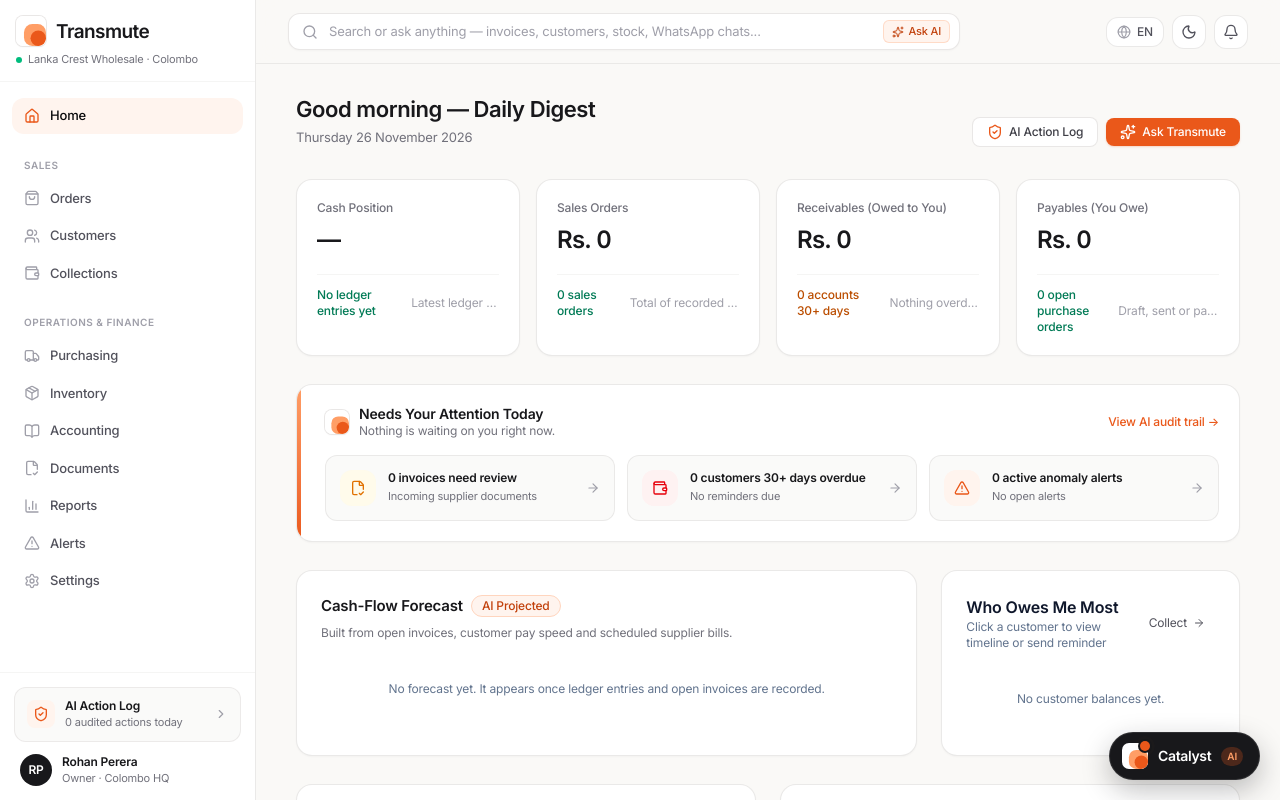
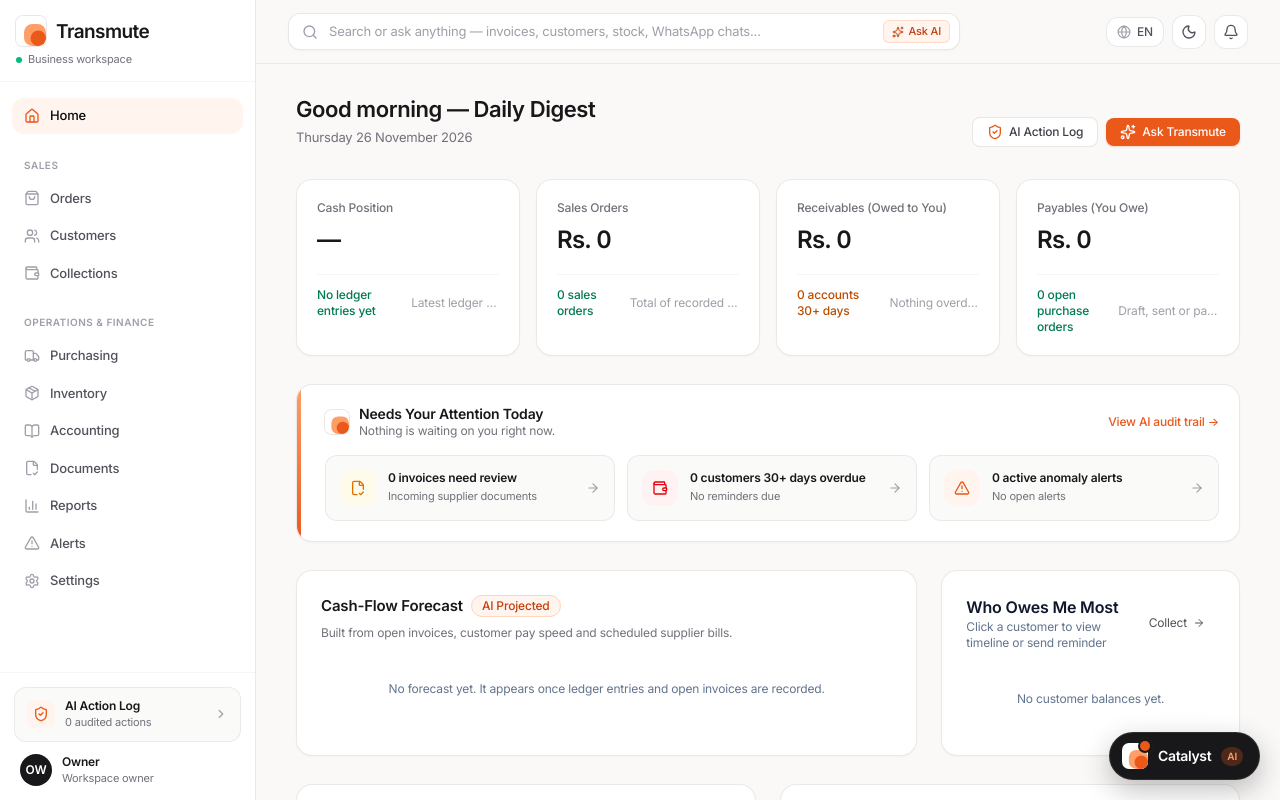
Before and after one commit to shihaz6/TransMute, a React (Vite) app in the folder frontend/: page / in a window 1280 px wide. Shown: the top 800 px of the page. Built offline with nearby package versions, Linux system fonts and the light colour scheme; the HTML template or start-up script is replaced by a standard one.

Commit message:
App shell: remove named user, company location and sample search targets

```diff
--- a/frontend/src/components/layout/AppShell.tsx
+++ b/frontend/src/components/layout/AppShell.tsx
@@ -251,7 +251,7 @@ export function AppShell({ children }: { children: React.ReactNode }) {
           <TransmuteWordmark />
           <div className="text-[11px] text-zinc-500 dark:text-zinc-400 mt-2 leading-none flex items-center gap-1.5">
             <span className="w-1.5 h-1.5 rounded-full bg-emerald-500" />
-            Lanka Crest Wholesale · Colombo
+            Business workspace
           </div>
         </button>
         <button
@@ -299,7 +299,7 @@ export function AppShell({ children }: { children: React.ReactNode }) {
                 AI Action Log
               </div>
               <div className="text-[11px] text-zinc-500 dark:text-zinc-400 truncate">
-                {aiLogs.length} audited actions today
+                {aiLogs.length} audited actions
               </div>
             </div>
           </div>
@@ -308,14 +308,14 @@ export function AppShell({ children }: { children: React.ReactNode }) {
 
         <div className="flex items-center gap-2.5 px-1.5">
           <div className="w-8 h-8 rounded-full bg-zinc-900 dark:bg-[#EA581A] text-white text-xs font-semibold flex items-center justify-center shrink-0">
-            RP
+            OW
           </div>
           <div className="min-w-0 flex-1">
             <div className="text-xs font-semibold text-zinc-900 dark:text-white truncate">
-              Rohan Perera
+              Owner
             </div>
             <div className="text-[11px] text-zinc-500 dark:text-zinc-400 truncate">
-              Owner · Colombo HQ
+              Workspace owner
             </div>
           </div>
         </div>
@@ -393,31 +393,31 @@ export function AppShell({ children }: { children: React.ReactNode }) {
                       <div className="grid grid-cols-1 sm:grid-cols-2 gap-1.5">
                         {[
                           {
-                            label: 'Top 10 slow-paying customers this quarter',
+                            label: 'Who owes me the most?',
                             action: () => {
-                              setPendingReportQuery('Top 10 slow-paying customers this quarter');
+                              setPendingReportQuery('Who owes me the most?');
                               setRoute('reports');
                               setSearchOpen(false);
                             },
                           },
                           {
-                            label: 'Review Marina Oils invoice MEO-2026-8841',
+                            label: 'Open the document inbox',
                             action: () => {
-                              navigateToEntity('documents', 'DOC-9041');
+                              setRoute('documents');
                               setSearchOpen(false);
                             },
                           },
                           {
-                            label: 'Check Wijesinghe Super Centre credit warning',
+                            label: 'Open customers',
                             action: () => {
-                              navigateToEntity('orders', 'SO-4821');
+                              setRoute('customers');
                               setSearchOpen(false);
                             },
                           },
                           {
-                            label: 'Suppliers with price increases',
+                            label: 'Open purchasing',
                             action: () => {
-                              navigateToEntity('purchasing', 'SUP-01');
+                              setRoute('purchasing');
                               setSearchOpen(false);
                             },
                           },
```
